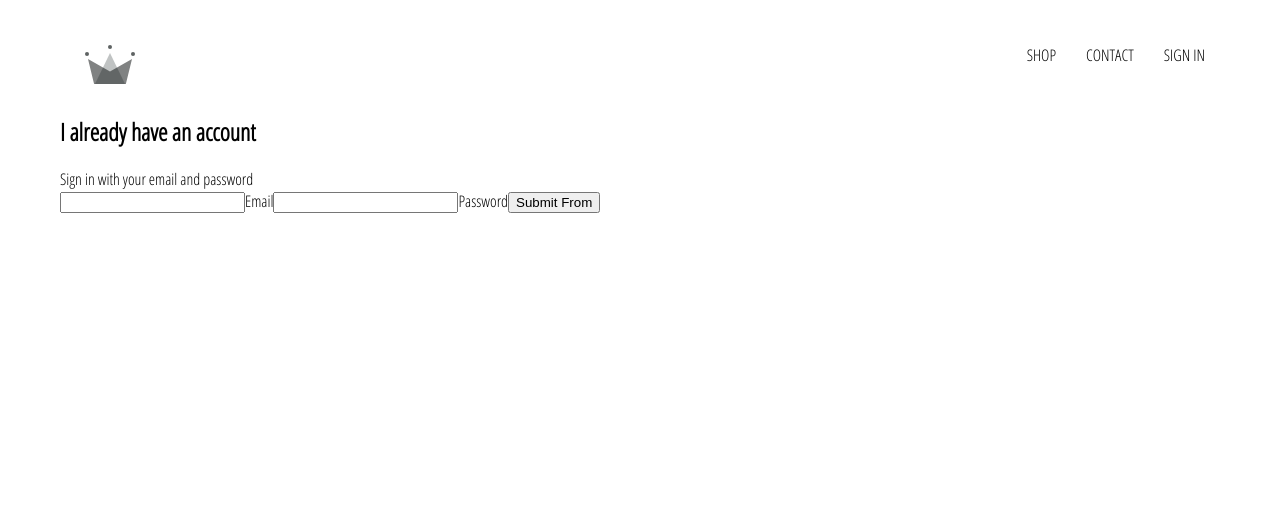
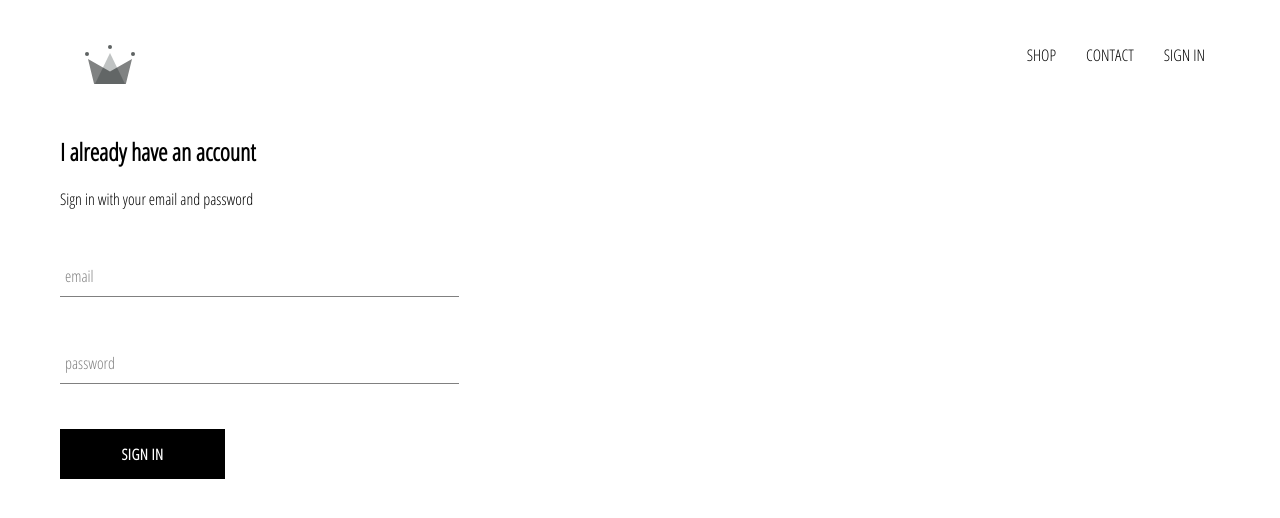
Before and after one commit to jpeng11/ecommerce-store, a React (Create React App) app: page /signin in a window 1280 px wide. Shown: the top 518 px of the page. Built offline with nearby package versions, Linux system fonts and the light colour scheme.

Commit message:
Add sign in page

```diff
--- /dev/null
+++ b/src/components/custom-button/custom-button.jsx
@@ -0,0 +1,11 @@
+import React from "react";
+
+import "./custom-button.scss";
+
+const CustomButton = ({ children, ...otherProps }) => (
+  <button className="custom-button" {...otherProps}>
+    {children}
+  </button>
+);
+
+export default CustomButton;
--- /dev/null
+++ b/src/components/custom-button/custom-button.scss
@@ -0,0 +1,22 @@
+.custom-button {
+  min-width: 165px;
+  width: auto;
+  height: 50px;
+  letter-spacing: 0.5px;
+  line-height: 50px;
+  padding: 0 35px 0 35px;
+  font-size: 15px;
+  background-color: black;
+  color: white;
+  text-transform: uppercase;
+  font-family: 'Open Sans Condensed';
+  font-weight: bolder;
+  border: none;
+  cursor: pointer;
+
+  &:hover {
+    background-color: white;
+    color: black;
+    border: 1px solid black;
+  }
+}
--- /dev/null
+++ b/src/components/form-input/form-input.jsx
@@ -0,0 +1,23 @@
+import React from "react";
+
+import "./form-input.scss";
+
+const FormInput = ({ handleChange, label, ...otherProps }) => (
+  <div className="group">
+    <input
+      type="text"
+      className="form-input"
+      onChange={handleChange}
+      {...otherProps}
+    />
+    {label ? (
+      <label
+        className={`${otherProps.value.length ? "shrink" : ""}form-input-label`}
+      >
+        {label}
+      </label>
+    ) : null}
+  </div>
+);
+
+export default FormInput;
--- /dev/null
+++ b/src/components/form-input/form-input.scss
@@ -0,0 +1,54 @@
+$sub-color: grey;
+$main-color: black;
+
+@mixin shrinkLabel {
+  top: -14px;
+  font-size: 12px;
+  color: $main-color;
+}
+
+.group {
+  position: relative;
+  margin: 45px 0;
+
+  .form-input {
+    background: none;
+    background-color: white;
+    color: $sub-color;
+    font-size: 18px;
+    padding: 10px 10px 10px 5px;
+    display: block;
+    width: 100%;
+    border: none;
+    border-radius: 0;
+    border-bottom: 1px solid $sub-color;
+    margin: 25px 0;
+
+    &:focus {
+      outline: none;
+    }
+
+    &:focus ~ .form-input-label {
+      @include shrinkLabel();
+    }
+  }
+
+  input[type='password'] {
+    letter-spacing: 0.3em;
+  }
+
+  .form-input-label {
+    color: $sub-color;
+    font-size: 16px;
+    font-weight: normal;
+    position: absolute;
+    pointer-events: none;
+    left: 5px;
+    top: 10px;
+    transition: 300ms ease all;
+
+    &.shrink {
+      @include shrinkLabel();
+    }
+  }
+}
--- a/src/components/sign-in/sign-in.jsx
+++ b/src/components/sign-in/sign-in.jsx
@@ -1,5 +1,7 @@
 import React from "react";
 
+import FormInput from "../form-input/form-input";
+import CustomButton from "../custom-button/custom-button";
 import "./sign-in.scss";
 
 class SignIn extends React.Component {
@@ -30,23 +32,25 @@
         <span>Sign in with your email and password</span>
 
         <form onSubmit={this.handleSubmit}>
-          <input
+          <FormInput
             type="email"
             name="email"
             value={this.state.email}
-            onChange={this.handleChange}
+            handleChange={this.handleChange}
+            label="email"
             required
           />
-          <label>Email</label>
-          <input
+
+          <FormInput
             type="password"
             name="password"
             value={this.state.password}
-            onChange={this.handleChange}
+            handleChange={this.handleChange}
+            label="password"
             required
           />
-          <label>Password</label>
-          <input type="submit" value="Submit From" />
+
+          <CustomButton type="submit">Sign In</CustomButton>
         </form>
       </div>
     );
--- a/src/components/sign-in/sign-in.scss
+++ b/src/components/sign-in/sign-in.scss
@@ -0,0 +1,9 @@
+.sign-in{
+  width: 30vw;
+  display: flex;
+  flex-direction: column;
+
+  .title{
+    margin: 10px 0;
+  }
+}
```
